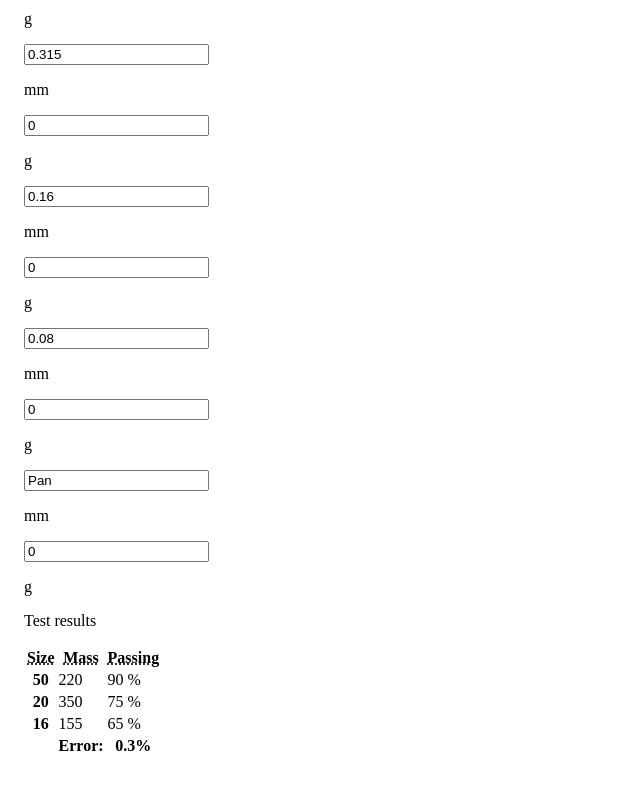
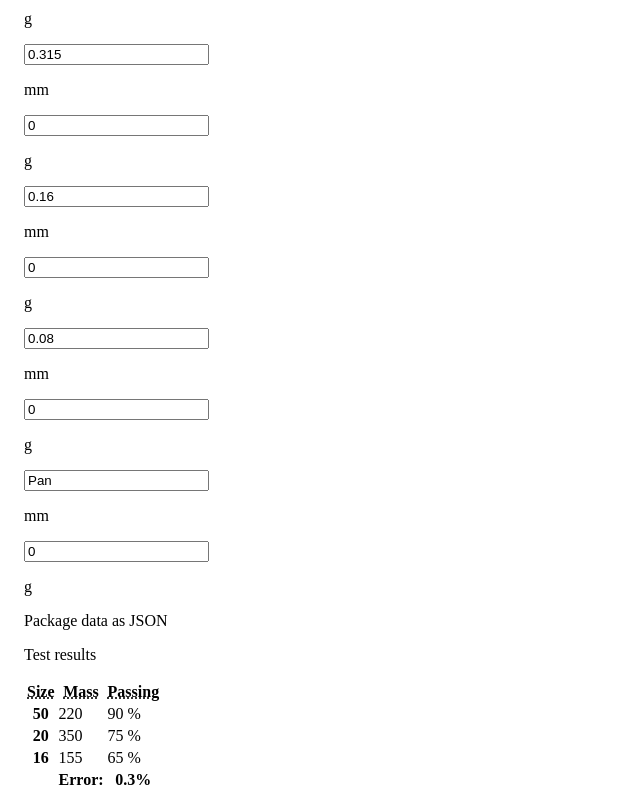
Before and after one commit to stephenhillier/sieveplot, a Vue app: page / in a window 1280 px wide. Shown: the part 1798-2598 px from the top of the page, without its empty margins (0-640 px from the left). Before the commit the page ends 2564 px from the top, so only its background shows below. Built offline with nearby package versions, Linux system fonts and the light colour scheme; the HTML template or start-up script is replaced by a standard one.

Commit message:
Added method to package test data as JSON

```diff
--- a/src/components/Input.vue
+++ b/src/components/Input.vue
@@ -50,8 +50,8 @@
           </div>
         </div>
       </template>
+      <a class="button is-link is-outlined" @click.stop="packageTestData()">Package data as JSON</a>
     </div>
-
   </article>
 </template>
 <script>
@@ -194,6 +194,17 @@
         if (this.sieveData.length > 0) {
           this.sieveData.pop()
         }
+      },
+      packageTestData () {
+        const testData = {
+          name: '',
+          tareMass: this.sampleData.tareMass,
+          wetMass: this.sampleData.wetMass,
+          dryMass: this.sampleData.dryMass,
+          washedMass: this.sampleData.washedMass,
+          sieveData: JSON.parse(JSON.stringify(this.sieveData))
+        }
+        console.log(testData)
       }
     },
     created: function () {
```
